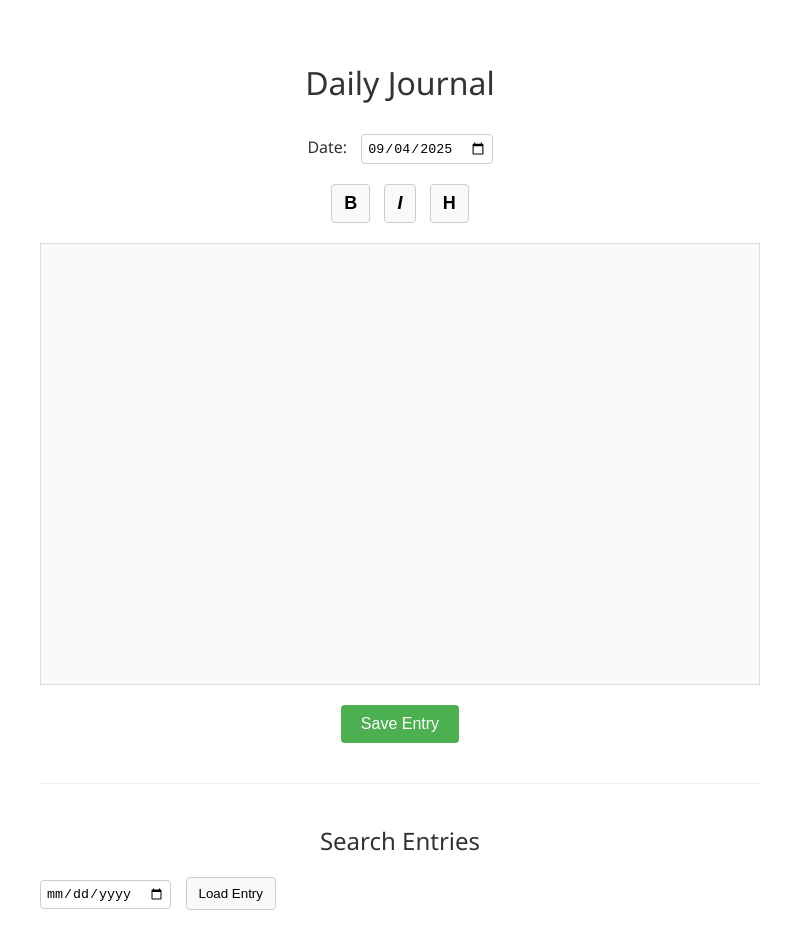
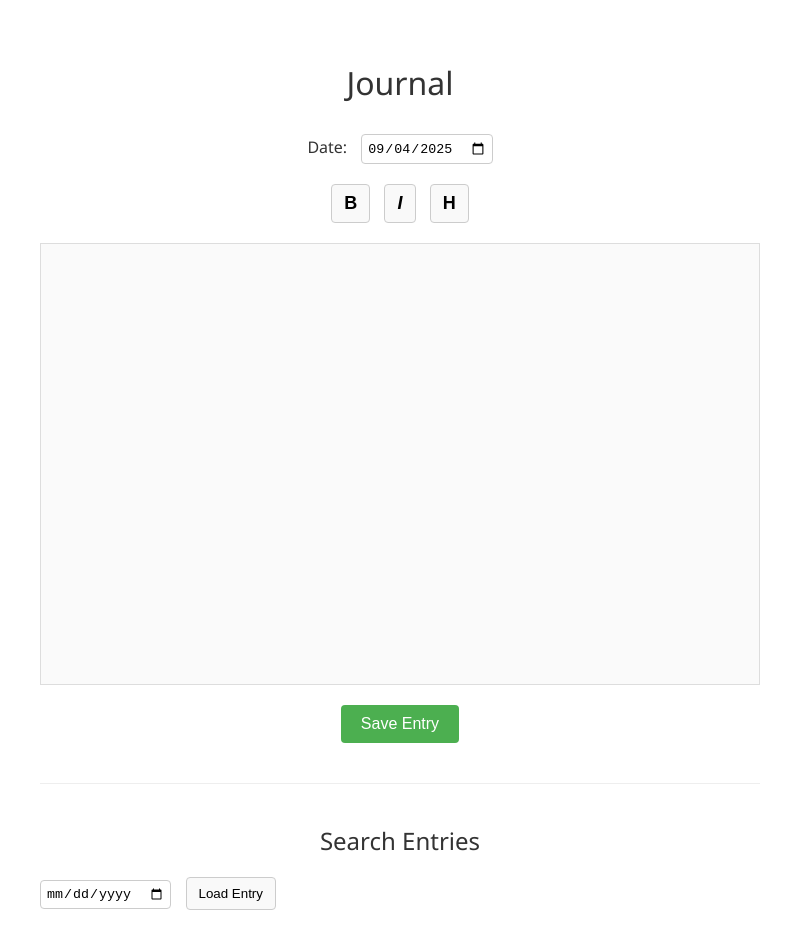
Before and after one commit to Patrick-Bassem/Journalling-App, an Electron app: page index.html in a window 800 px wide. Drawn offline with Linux system fonts and the light colour scheme.

Commit message:
Changed the name to Journal

```diff
--- a/index.html
+++ b/index.html
@@ -8,7 +8,7 @@
 </head>
 <body>
   <div class="container">
-    <h1>Daily Journal</h1>
+    <h1>Journal</h1>
     <div class="date-section">
       <label for="date">Date:</label>
       <input type="date" id="date" value="">
```
